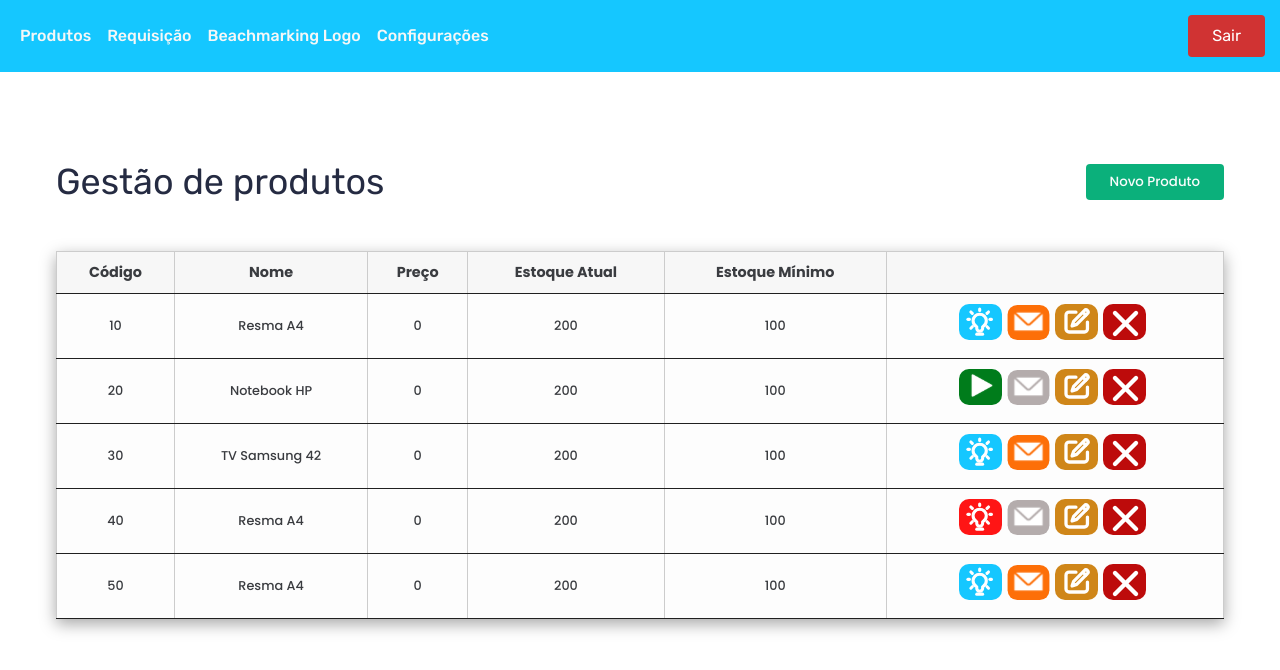
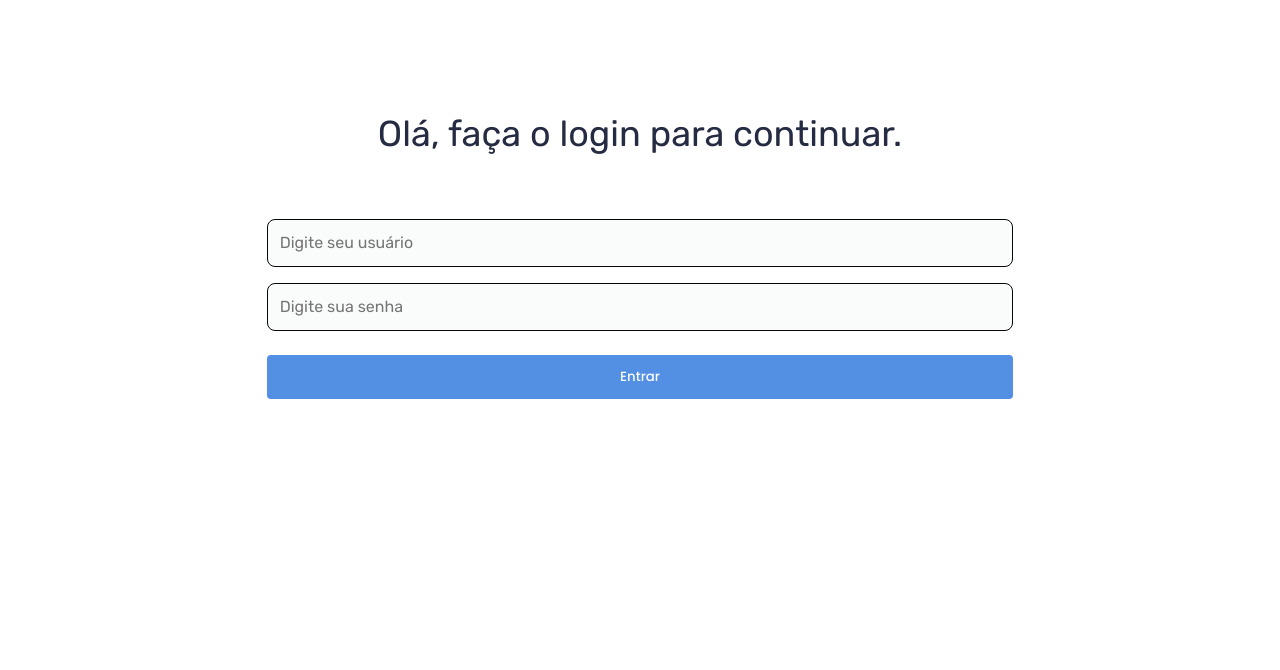
Before and after one commit to 777diegoRibeiro777/almoxarifadoSmart, a React (Vite) app: page / in a window 1280 px wide. Shown: the top 670 px of the page. Built offline with nearby package versions, Linux system fonts and the light colour scheme.

Commit message:
:sparkles: feat: Implementada lógica de logon no sistema

```diff
--- a/src/App.jsx
+++ b/src/App.jsx
@@ -6,8 +6,15 @@ import Beanchmarking from "./Pages/Beanchmarking";
 import Request from "./Pages/Request";
 import Header from "./components/Header";
 import Configuracao from "./Pages/Configuracao";
+import { useAuthContext } from "./context/AuthContext";
 
 function App() {
+  const { isLoggedUser } = useAuthContext();
+
+  if (!isLoggedUser) {
+    return <Login />;
+  }
+
   return (
     <>
       <Header />
--- a/src/Pages/Login/index.jsx
+++ b/src/Pages/Login/index.jsx
@@ -1,42 +1,35 @@
-/* eslint-disable @typescript-eslint/no-explicit-any */
 import { useState } from "react";
 import "./_style.scss";
-import React from "react";
-
-import { ToastContainer } from "react-toastify";
+import { ToastContainer, toast } from "react-toastify";
+import { useAuthContext } from "../../context/AuthContext";
+import { useNavigate } from "react-router-dom";
+import "react-toastify/dist/ReactToastify.css";
 
 export default function Login() {
-  // const [form, setForm] = useState<any>();
-  // const { loginAuthContext } = useAuthContext();
-  // const navigate = useNavigate();
+  const [form, setForm] = useState();
+  const { loginAuthContext } = useAuthContext();
+  const navigate = useNavigate();
 
-  // async function handleLogin(e: any) {
-  //   e.preventDefault();
+  async function handleLogin(e) {
+    e.preventDefault();
 
-  //   const res = await API.get(`/user?user=${form.user}`);
-  //   if (res.data && res.data.length > 0) {
-  //     handleLoginContext(res.data[0]);
-  //   } else {
-  //     toast.error("Usuário não encontrado!");
-  //   }
-  // }
+    if (form.user === "admin" && form.password === "admin") {
+      loginAuthContext({
+        user: form.user,
+        password: form.password,
+      });
+      navigate("/produtos");
+    } else {
+      toast.error("Usuário ou senha inválidos");
+    }
+  }
 
-  // function handleLoginContext(res: UserProfileType) {
-  //   if (res.user === form.user && res.password === form.password) {
-  //     loginAuthContext(res);
+  function onChange(e) {
+    const { value, name } = e.target;
+    setForm({ ...form, [name]: value });
+  }
 
-  //     navigate("/");
-  //   } else {
-  //     toast.error("Usuário ou senha incorretos!");
-  //   }
-  // }
-
-  // function onChange(e) {
-  //   const { value, name } = e.target;
-  //   setForm({ ...form, [name]: value });
-  // }
-
-  // console.log(form);
+  console.log(form);
 
   return (
     <>
@@ -48,12 +41,10 @@ export default function Login() {
               container-form-login
             "
           >
-            <div className="flex-center">
-              {/* <img src={logoBlog2} alt="" className="icon-xl" /> */}
-            </div>
+            <div className="flex-center"></div>
             <h4 className="text-center">Olá, faça o login para continuar.</h4>
             <form
-              // onSubmit={(e) => handleLogin(e)}
+              onSubmit={(e) => handleLogin(e)}
               className="mt-6 form-login flex-column-center"
             >
               <input
@@ -63,7 +54,7 @@ export default function Login() {
                 id="user"
                 className="search w-100"
                 autoComplete="off"
-                //onChange={onChange}
+                onChange={onChange}
               />
               <input
                 type="password"
@@ -72,13 +63,9 @@ export default function Login() {
                 className="search mt-2 w-100"
                 id="password"
                 autoComplete="off"
-                //onChange={onChange}
+                onChange={onChange}
               />
-              <div className="flex-space-between w-100 mt-3">
-                <a href="/" className="link">
-                  Esqueceu a senha ?
-                </a>
-              </div>
+
               <button type="submit" className="btn b-0 btn-login w-100 mt-3">
                 Entrar
               </button>
```
